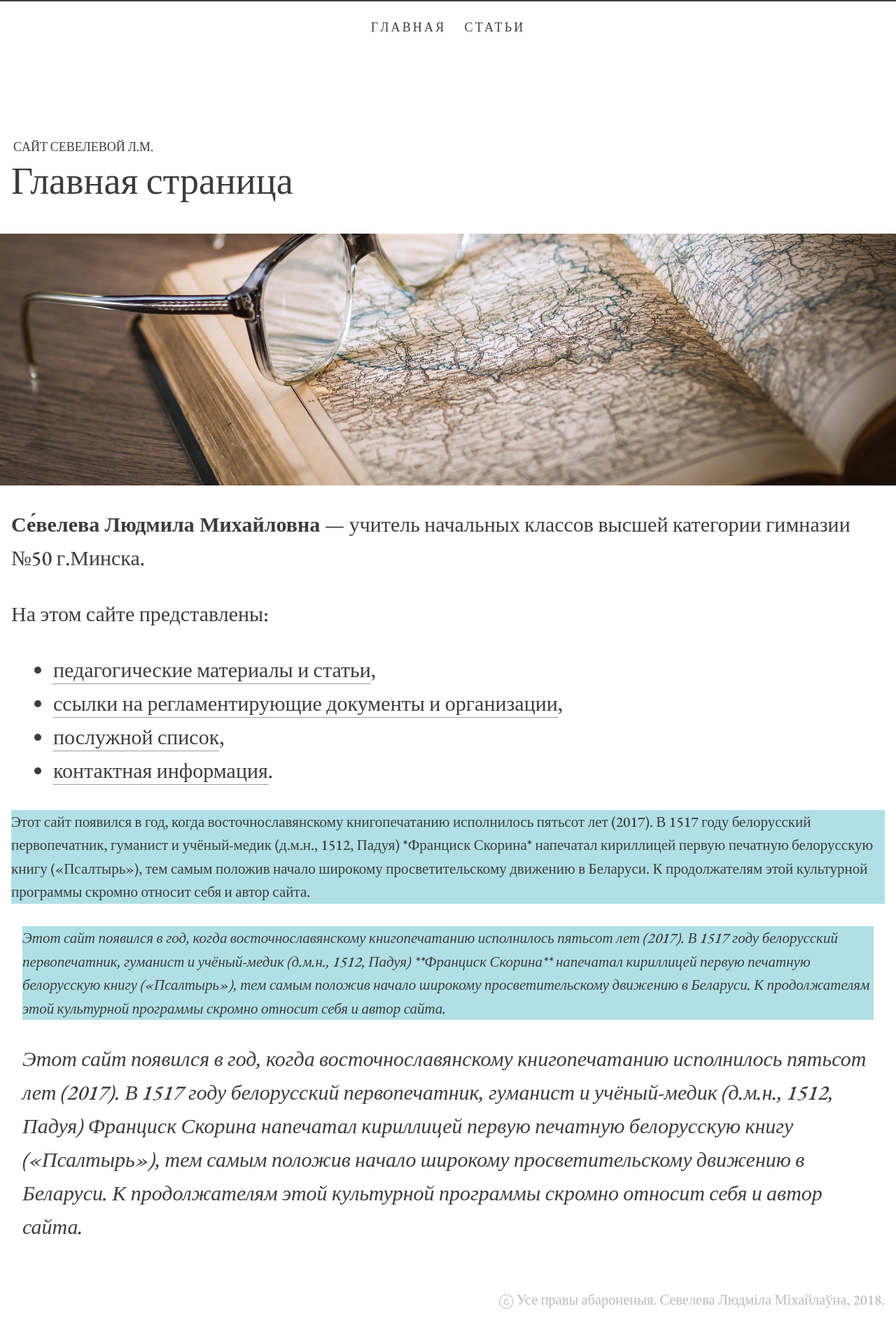
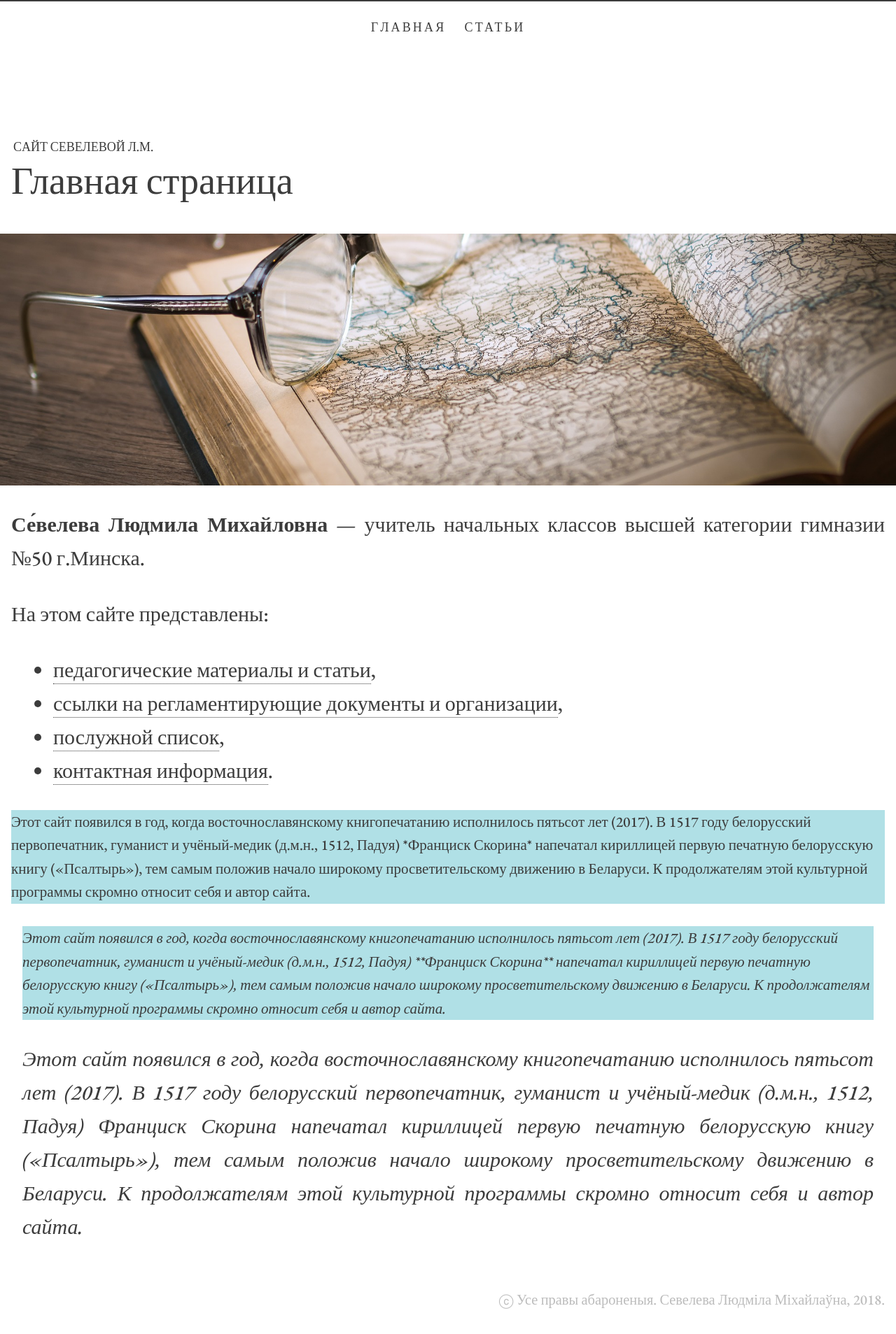
Before and after one commit to seveleva/seveleva, a Jekyll site: the page built from index.md, in a window 1280 px wide. Shown: the whole page at 70% size. Built offline with Jekyll 4.4.1, drawn with Linux system fonts in a browser that asks for light colours.

Commit message:
Update _layout.scss

```diff
--- a/_sass/kagami/_layout.scss
+++ b/_sass/kagami/_layout.scss
@@ -34,6 +34,11 @@ article {
   h1, h2, h3, h4, h5, h6, p, ul, ol, pre, hr, blockquote, img:only-child {
     display: block;
     margin: $vspacing auto;
+  }
+
+  p {
+    text-align: justify;
+    text-justify: inter-word;
   }
 
   li > ul, li > ol {
```
